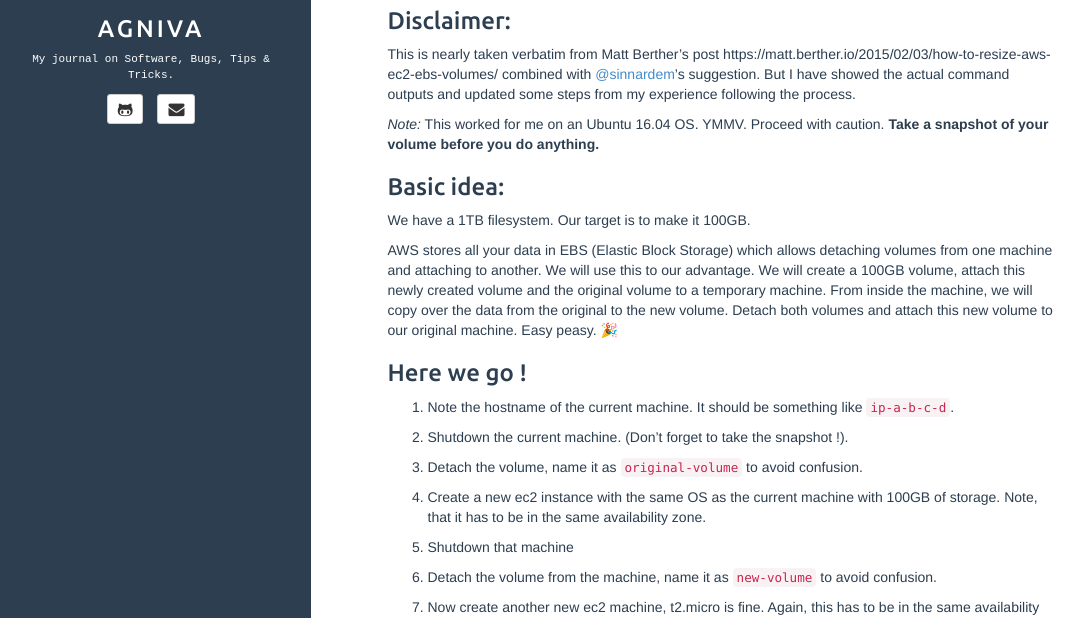
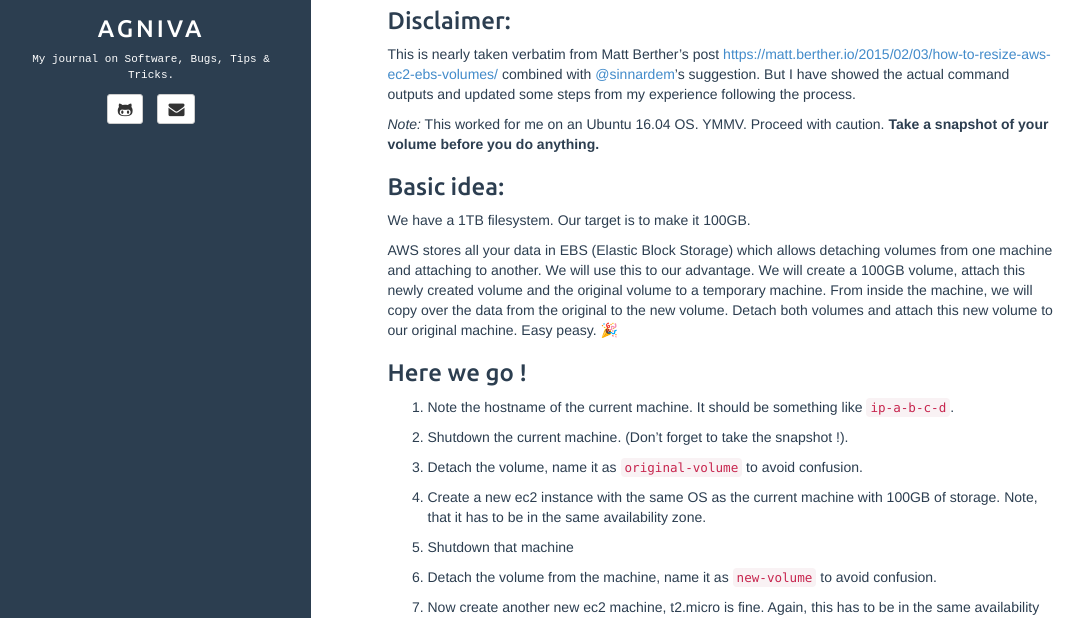
Before and after one commit to agnivade/agnivade.github.io, a Jekyll site: the page built from _posts/2017-12-14-shrinking-aws-volume.md, in a window 1280 px wide and 900 px high, cut to the strip 282-900 px from the top of the window. Shown: the whole strip, without its empty margins (9-1092 px from the left). Built offline with Jekyll 4.4.1, drawn with Linux system fonts in a browser that asks for light colours; emoji names are drawn with the system emoji font; comment, search, counter and statistics services are not loaded; part of the change alters nothing that is shown.

```diff
--- a/_posts/2017-12-14-shrinking-aws-volume.md
+++ b/_posts/2017-12-14-shrinking-aws-volume.md
@@ -14,7 +14,7 @@ I thought it would be as simple as detaching the volume, setting the new values
 
 ### Disclaimer:
 
-This is nearly taken verbatim from Matt Berther's post https://matt.berther.io/2015/02/03/how-to-resize-aws-ec2-ebs-volumes/ combined with [@sinnardem](https://matt.berther.io/2015/02/03/how-to-resize-aws-ec2-ebs-volumes/#comment-2581261172)'s suggestion. But I have showed the actual command outputs and updated some steps from my experience following the process.
+This is nearly taken verbatim from Matt Berther's post [https://matt.berther.io/2015/02/03/how-to-resize-aws-ec2-ebs-volumes/](https://matt.berther.io/2015/02/03/how-to-resize-aws-ec2-ebs-volumes) combined with [@sinnardem](https://matt.berther.io/2015/02/03/how-to-resize-aws-ec2-ebs-volumes/#comment-2581261172)'s suggestion. But I have showed the actual command outputs and updated some steps from my experience following the process.
 
 _Note:_ This worked for me on an Ubuntu 16.04 OS. YMMV. Proceed with caution. __Take a snapshot of your volume before you do anything.__
 
```
